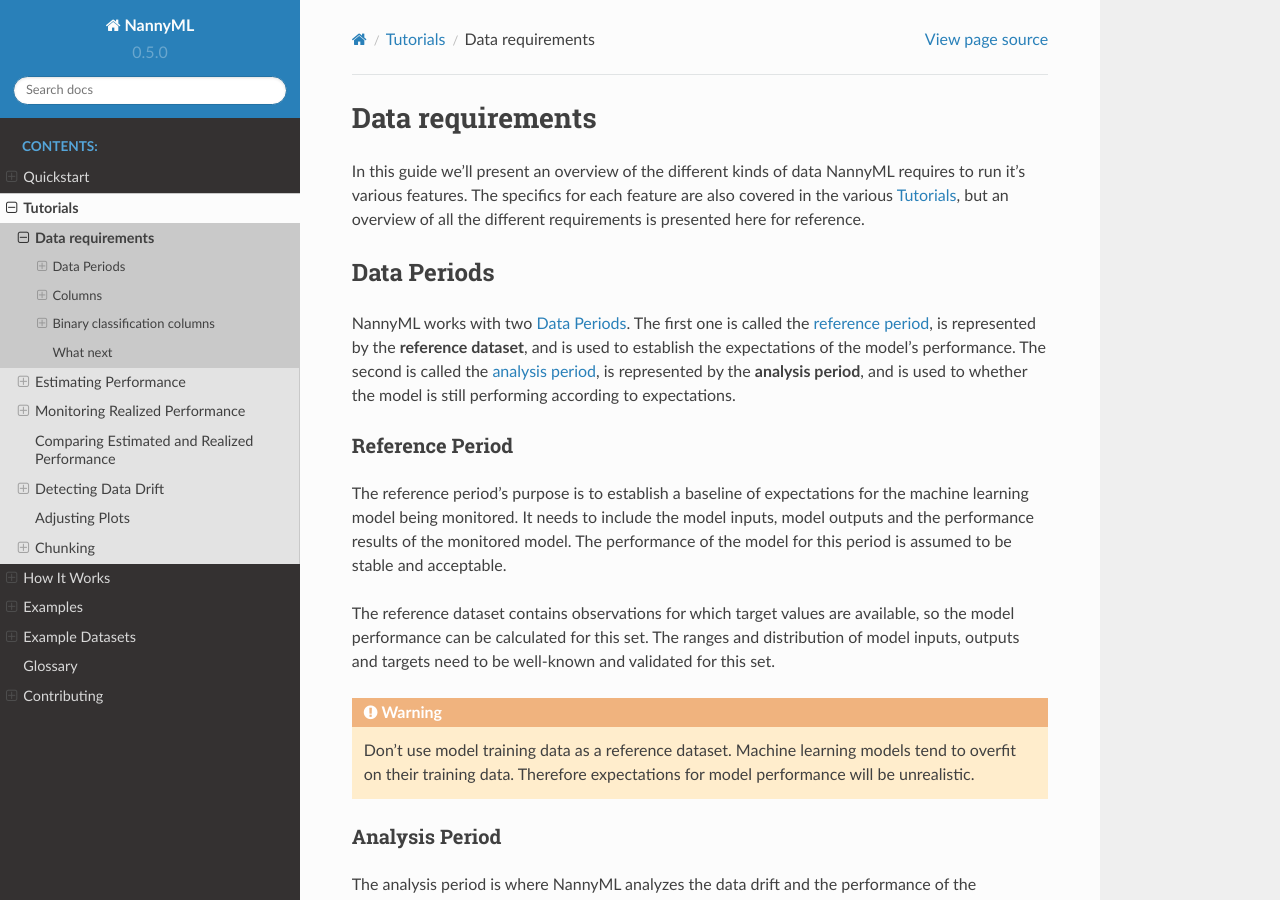
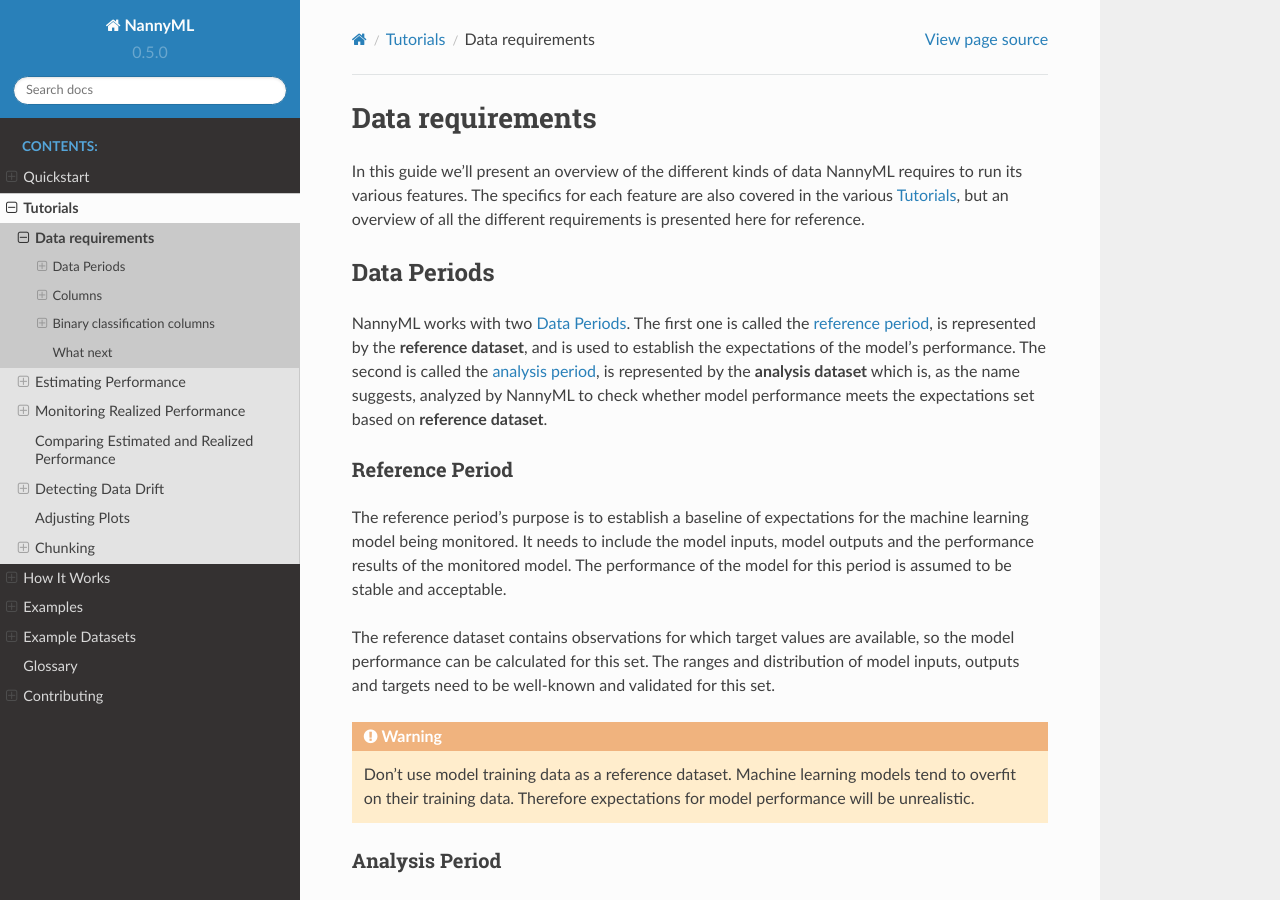
Before and after one commit to NannyML/nannyml, a Sphinx documentation site: the page built from docs/tutorials/data_requirements.rst, in a window 1280 px wide and 900 px high. Built offline with Sphinx 7.4.7 and the Read the Docs theme 2.0.0, drawn with Linux system fonts in a browser that asks for light colours; pages that are not in the unit, such as notebooks, are missing from menus; some of the changed text lies outside the part shown.

Commit message:
typos in data requirements docs

```diff
--- a/docs/tutorials/data_requirements.rst
+++ b/docs/tutorials/data_requirements.rst
@@ -4,7 +4,7 @@
 Data requirements
 ==================
 
-In this guide we'll present an overview of the different kinds of data NannyML requires to run it's various features. The specifics for each feature are also covered in the various :ref:`Tutorials`, but an overview of all the different requirements is presented here for reference.
+In this guide we'll present an overview of the different kinds of data NannyML requires to run its various features. The specifics for each feature are also covered in the various :ref:`Tutorials`, but an overview of all the different requirements is presented here for reference.
 
 .. _data-drift-periods:
 
@@ -13,8 +13,9 @@
 
 NannyML works with two :term:`Data Periods<data period>`. The first one is called the :ref:`reference period<data-drift-periods-reference>`,
 is represented by the **reference dataset**, and is used to establish the expectations of the model's performance.
-The second is called the :ref:`analysis period<data-drift-periods-analysis>`, is represented by the **analysis period**,
-and is used to whether the model is still performing according to expectations.
+The second is called the :ref:`analysis period<data-drift-periods-analysis>`, is represented by the **analysis
+dataset** which is, as the name suggests, analyzed by NannyML to check whether model performance meets the
+expectations set based on **reference dataset**.
 
 .. _data-drift-periods-reference:
 
```
Also changed, not shown: other parts of docs/tutorials/data_requirements.rst (+3 -2 lines).
